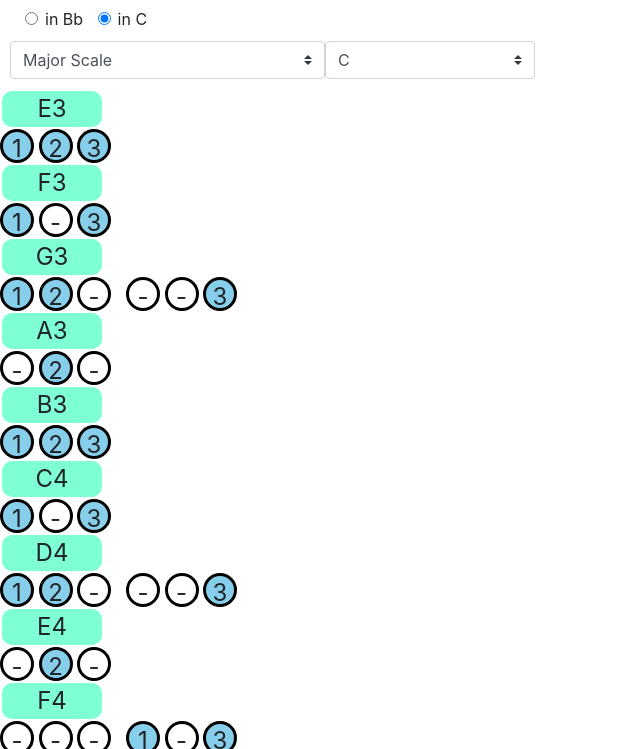
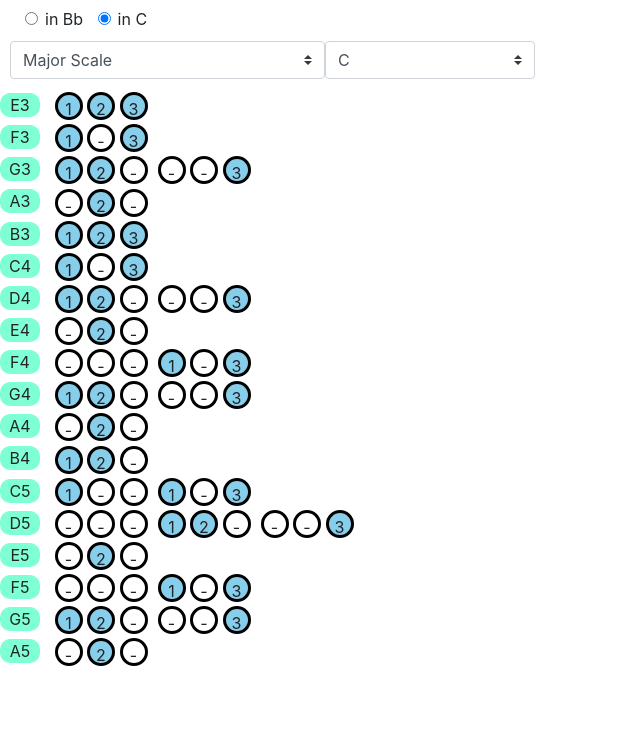
Before and after one commit to artista-blue/trumpet-fingering-diagram, a website: page index.html in a window 1280 px wide. Shown: the part 51-800 px from the top of the page, without its empty margins (0-640 px from the left). Drawn offline with nearby package versions, Linux system fonts and the light colour scheme.

Commit message:
change piston size

```diff
--- a/css/default.css
+++ b/css/default.css
@@ -1,42 +1,46 @@
 .fingering-view {
     display:inline-block;
     vertical-align:middle;
-    margin-left:15px;
+    margin-left:10px;
 }
 
 .note {
-    font-size:150%;
+    font-size:100%;
     background-color:#7fffd4;
     display:inline-block;
-    width:100px;
+    width:40px;
     height:100%;
     text-align:center;
     padding:0px;
-    margin:2px;
+    margin-top:4px;
     border-radius:10px;
 }
 
 .piston-on {
-    font-size:150%;
+    font-size:100%;
     text-align:center;
     display: inline-block;
-    width:34px;
-    height:34px;
+    width:28px;
+    height:28px;
     border-radius:50%;
     border-color:black;
-    line-height:34px;
+    line-height:28px;
     background:skyblue;
     border:solid 3px black;
+    margin:0px;
+    padding:0px;
 }
 .piston-off {
-    font-size:150%;
+    font-size:100%;
     text-align:center;
     display: inline-block;
-    width:34px;
-    height:34px;
+    width:28px;
+    height:28px;
     border-radius:50%;
     border-color:black;
-    line-height:34px;
+    line-height:28px;
     background:white;
     border:solid 3px black;
+    margin:0px;
+    padding:0px;
 }
--- a/js/app.js
+++ b/js/app.js
@@ -19,14 +19,14 @@ Vue.component('fingerings-view', {
     props: ['item', 'base'],
     template: `
       <div>
-          <div class="note">
+          <span class="note">
               <span>{{item.displayName}}</span>
-          </div>
-          <div class="row" style="padding-left:0px;">
+          </span>
+          <span style="padding-left:0px;">
               <span v-for="fingering in item.fingerings">
                   <fingering-view :fingering="fingering"></fingeirng-view>
               </span>
-          </div>
+          </span>
       </div>`
 });
 
```
